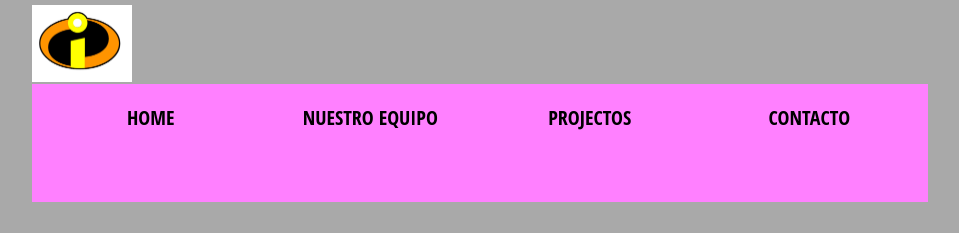
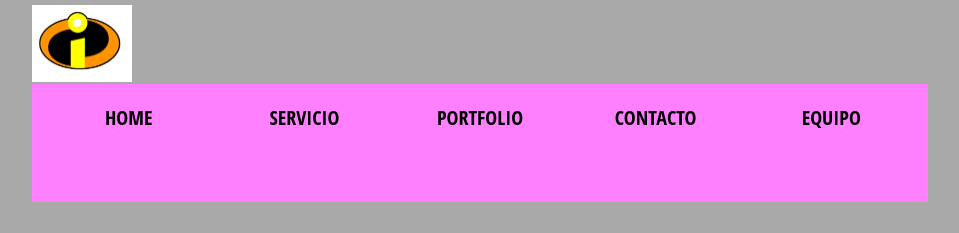
Before and after one commit to pdcaselles/curso-git-repo1, a plain HTML site: page index.html in a window 1280 px wide. Shown: the part 95-328 px from the top of the page, without its empty margins (160-1119 px from the left). Drawn offline with Linux system fonts and the light colour scheme.

Commit message:
Cambiada la cabecera

```diff
--- a/index.html
+++ b/index.html
@@ -14,9 +14,10 @@
 <nav>
    <ul>
      <li><a href="#">Home</a></li>
-     <li><a href="#">Nuestro equipo</a></li>
-     <li><a href="#">Projectos</a></li>
+     <li><a href="#">Servicio</a></li>
+     <li><a href="#">Portfolio</a></li>
      <li><a href="#">Contacto</a></li>
+     <li><a href="#">Equipo</a></li>
    </ul>
 </nav>
 <main>
```
